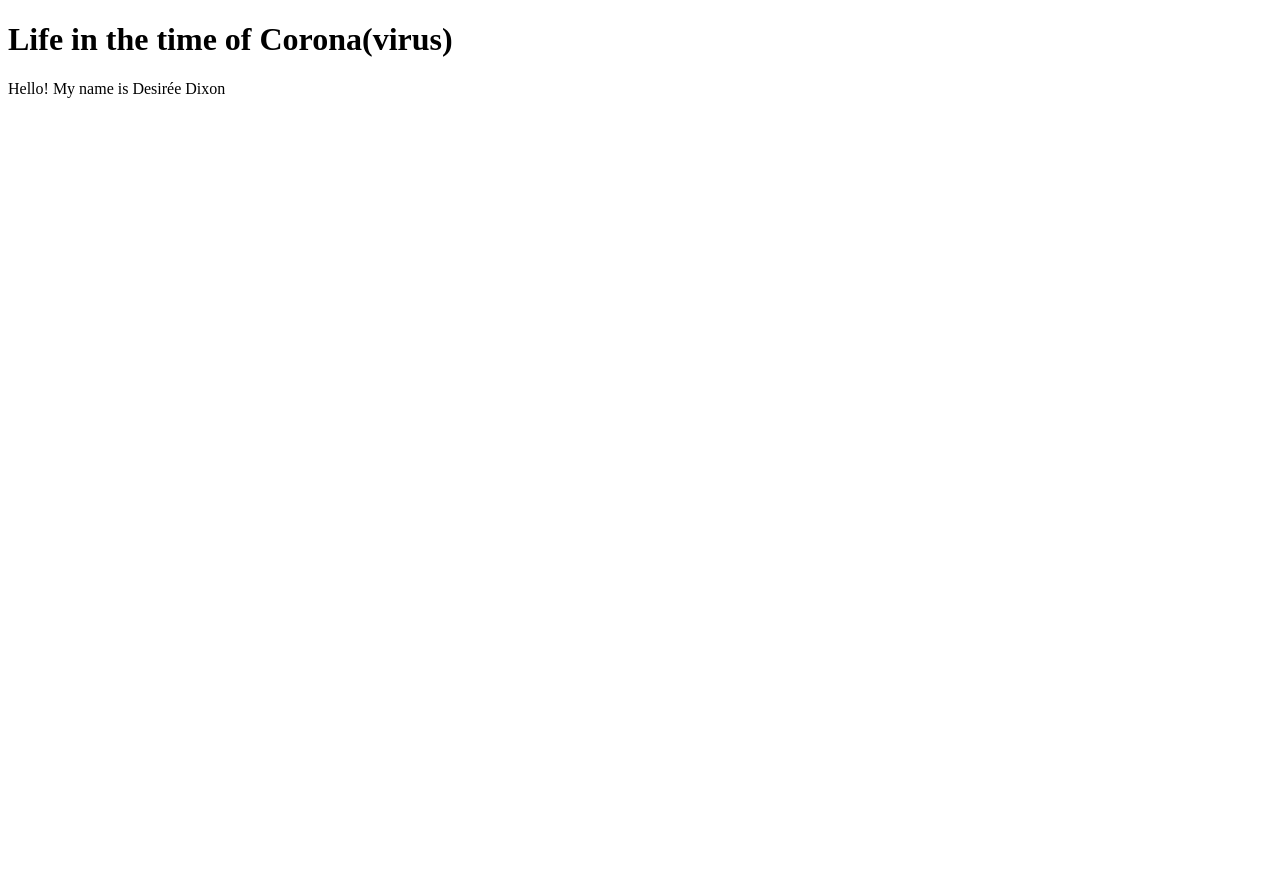
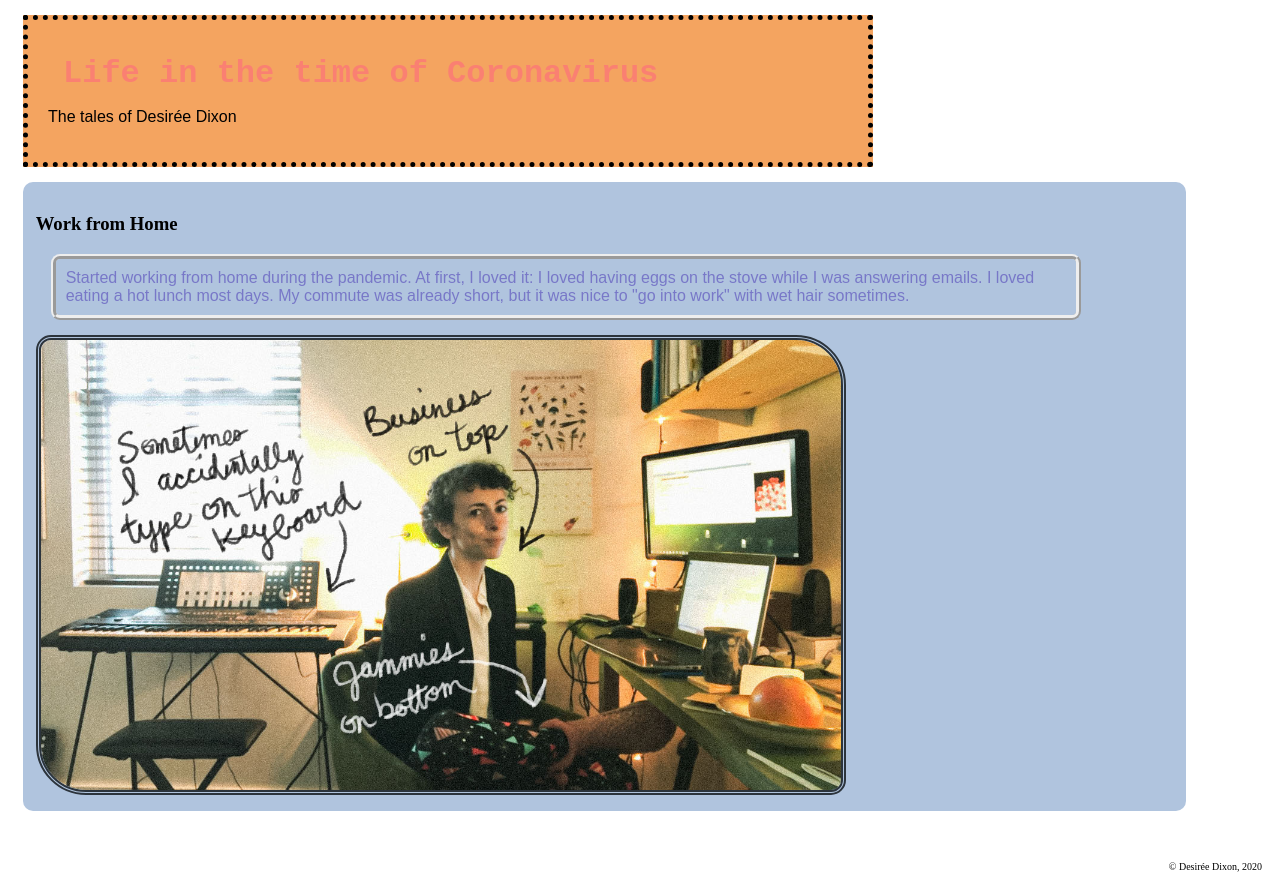
Before and after one commit to janenoxid/html-me-something, a plain HTML site: page index.html in a window 1280 px wide. Before the commit the page ends 800 px from the top, so only its background shows below. Drawn offline with Linux system fonts and the light colour scheme.

Commit message:
Built out index.html, added styling, and added images

```diff
--- a/index.html
+++ b/index.html
@@ -3,11 +3,32 @@
 <html>
    <head>
       <title>HTML Me Something - Homework for LaunchCode</title>
+      <link rel="stylesheet" type="text/css" href="style.css">
    </head>
-   <h1>
-       Life in the time of Corona(virus)
-   </h1>
-   <p>Hello! My name is Desire&#769e Dixon</p>
 
-   <body></body>
+
+   <body>
+       <header>
+           <h1>
+               Life in the time of Coronavirus
+            </h1>
+            <p class="subtitle">The tales of Desire&#769e Dixon</p>
+        </header>
+
+        <main>
+
+            <article class="work-from-home">
+                <h3>Work from Home</h3>
+                <p class="intro-paragraph">Started working from home during the pandemic.
+                    At first, I loved it: I loved having eggs on the stove while I was answering emails. I loved eating a hot lunch most days. My commute was already short, but it was nice to "go into work" with wet hair sometimes.</p>
+                <img class="big-image" src="images/DDixon_WorkingFromHome.jpg">
+            </article>
+
+        </main>
+
+    <footer>
+        <p class="footer">&copy Desire&#769e Dixon, 2020</p>
+    </footer>
+
+   </body>
 </html>
--- a/style.css
+++ b/style.css
@@ -0,0 +1,52 @@
+h1 {
+  color: salmon;
+  font-family: "Courier New", Courier, monospace;
+  margin: 15px;
+}
+
+header {
+  background-color: sandybrown;
+  max-width: 800px;
+  padding: 20px;
+  margin: 15px;
+  border: 5px;
+  border-style: dotted;
+}
+
+footer {
+  margin-top: 50px;
+  margin-right: 10px;
+  font-size: 10px;
+  text-align: right;
+}
+
+.subtitle {
+  font-family: Arial, Helvetica, sans-serif;
+}
+
+.work-from-home {
+  background-color: lightsteelblue;
+  margin: 15px;
+  padding: 1%;
+  max-width: 90%;
+  border-radius: 10px;
+}
+
+.intro-paragraph {
+  color: rgb(120, 120, 200);
+  font-family: Arial, Helvetica, sans-serif;
+  max-width: 1000px;
+  padding: 10px;
+  margin: 15px;
+  border: 5px;
+  border-style: ridge;
+  border-radius: 9px;
+}
+
+.big-image {
+  max-width: 800px;
+  border-radius: 15px 50px;
+  border: 5px;
+  border-style: double;
+  border-color: #2c343c;
+}
```
Also changed, not shown: images/DDixon_WorkingFromHome.jpg (added), images/meMask1.jpg (added), images/meMask2.jpg (added), 6 other files.
